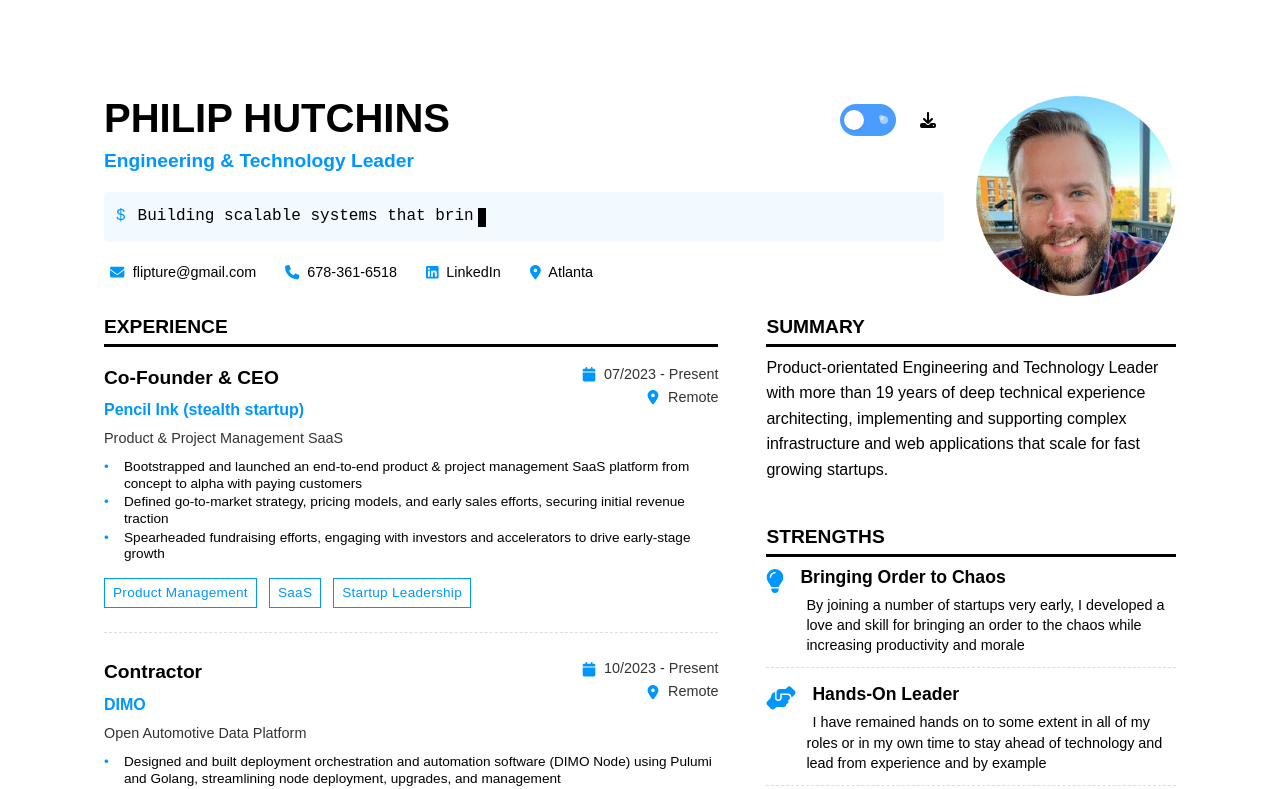
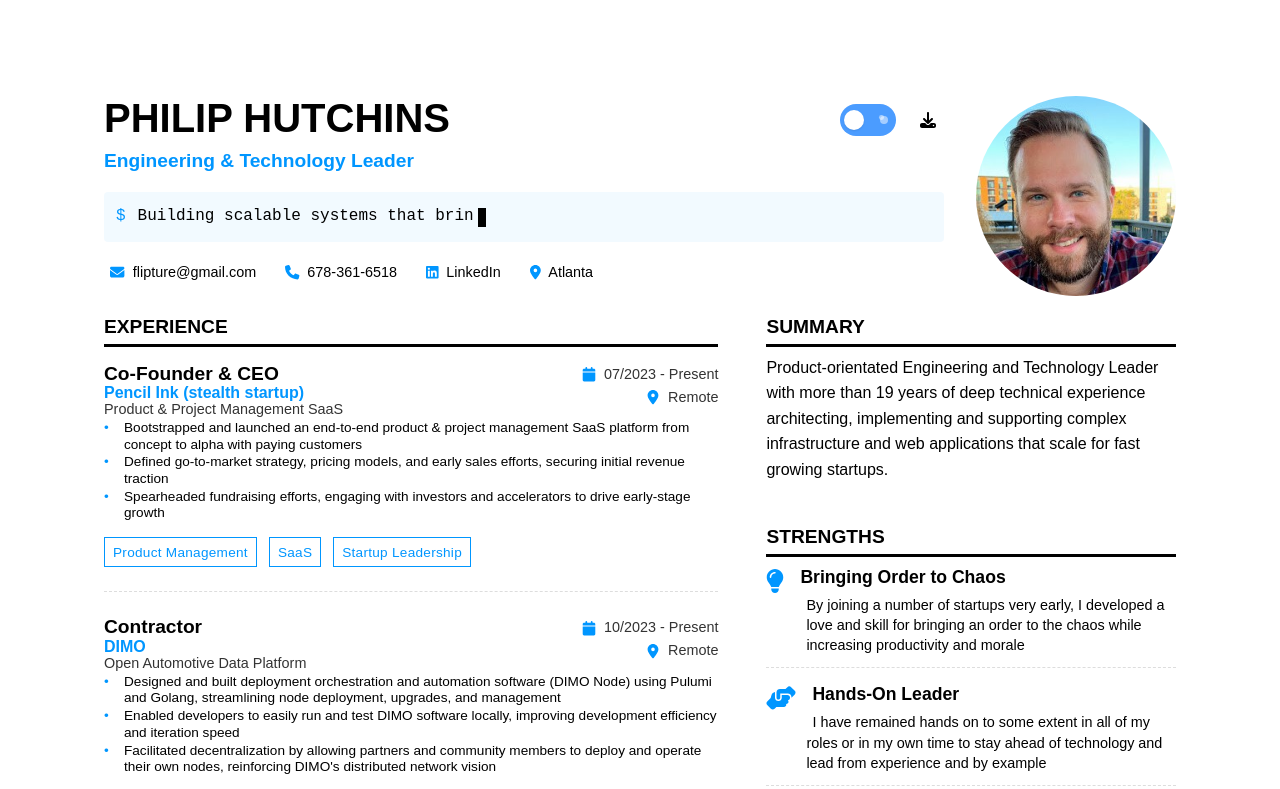
Before and after one commit to phutchins/interactiveresume, a Vue app: page / in a window 1280 px wide. Shown: the top 789 px of the page. Built offline with nearby package versions, Linux system fonts and the light colour scheme.

Commit message:
Fine-tune experience section typography with reduced margins and improved line heights

```diff
--- a/src/components/ExperienceSection.vue
+++ b/src/components/ExperienceSection.vue
@@ -172,22 +172,24 @@ const toggleExpanded = (index: number) => {
   display: flex;
   justify-content: space-between;
   align-items: flex-start;
-  margin-bottom: 0.1rem;
+  margin-bottom: 0;
 }
 
 .job-title-company {
   h3 {
     font-size: 1.2rem;
     color: var(--text-color);
-    margin-bottom: 0.25rem;
+    margin-bottom: 0rem;
     text-align: left;
+    line-height: 1.1;
   }
 
   h4 {
     font-size: 1rem;
     color: var(--primary-color);
     text-align: left;
-    margin-bottom: 0.25rem;
+    margin-bottom: 0.05rem;
+    line-height: 1.1;
   }
 
   .company-description {
@@ -195,6 +197,8 @@ const toggleExpanded = (index: number) => {
     color: var(--secondary-color);
     text-align: left;
     margin: 0;
+    margin-bottom: 0.05rem;
+    line-height: 1.1;
   }
 }
 
@@ -234,11 +238,11 @@ const toggleExpanded = (index: number) => {
 .job-description {
   list-style-type: none;
   padding: 0;
-  margin: 0.5rem 0;
+  margin: 0.1rem 0;
   text-align: left;
 
   li {
-    margin-bottom: 0.15rem;
+    margin-bottom: 0.1rem;
     padding-left: 1.25rem;
     position: relative;
     text-align: left;
```
